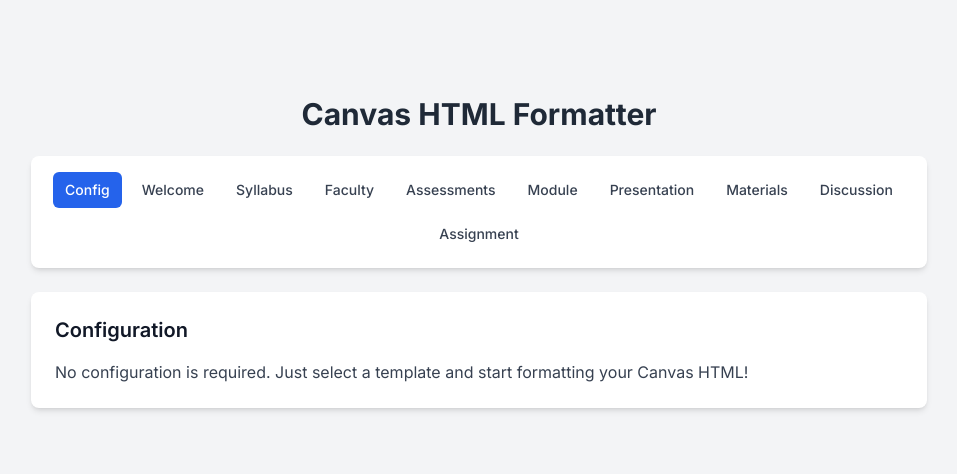
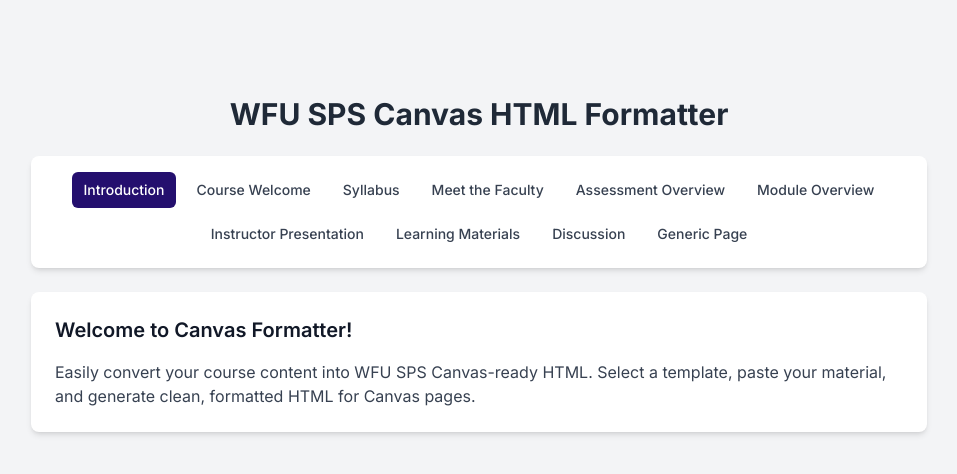
Before and after one commit to dm-kaplan/canvas-formatter, a Next.js app: page / in a window 1280 px wide. Shown: the top 474 px of the page, without its empty margins (161-1118 px from the left). Built offline with nearby package versions, Linux system fonts and the light colour scheme.

Commit message:
Update colors, tab labels, and main page title

```diff
--- a/app/globals.css
+++ b/app/globals.css
@@ -1,3 +1,8 @@
+
 @tailwind base;
 @tailwind components;
 @tailwind utilities;
+
+.bg-canvas-blue {
+	background-color: #503F8B;
+}
--- a/app/page.tsx
+++ b/app/page.tsx
@@ -76,7 +76,7 @@
       onClick={() => setActiveForm(form)}
       className={`px-3 py-2 text-sm font-medium rounded-md ${
         activeForm === form
-          ? "bg-blue-600 text-white"
+          ? "bg-[#240F6E] text-white"
           : "text-gray-700 hover:bg-gray-200"
       }`}
     >
@@ -88,21 +88,21 @@
     <main className="flex min-h-screen flex-col items-center p-6 md:p-12 lg:p-24">
       <div className="w-full max-w-4xl">
         <h1 className="text-3xl font-bold text-gray-800 mb-6 text-center">
-          Canvas HTML Formatter
+          WFU SPS Canvas HTML Formatter
         </h1>
 
         <div className="bg-white rounded-lg shadow-md p-4 mb-6">
           <nav className="flex flex-wrap gap-2 justify-center">
-            <NavButton form="config" label="Config" />
-            <NavButton form="welcome" label="Welcome" />
+            <NavButton form="config" label="Introduction" />
+            <NavButton form="welcome" label="Course Welcome" />
             <NavButton form="syllabus" label="Syllabus" />
-            <NavButton form="faculty" label="Faculty" />
-            <NavButton form="assessment" label="Assessments" />
-            <NavButton form="module" label="Module" />
-            <NavButton form="presentation" label="Presentation" />
-            <NavButton form="materials" label="Materials" />
+            <NavButton form="faculty" label="Meet the Faculty" />
+            <NavButton form="assessment" label="Assessment Overview" />
+            <NavButton form="module" label="Module Overview" />
+            <NavButton form="presentation" label="Instructor Presentation" />
+            <NavButton form="materials" label="Learning Materials" />
             <NavButton form="discussion" label="Discussion" />
-            <NavButton form="assignment" label="Assignment" />
+            <NavButton form="assignment" label="Generic Page" />
           </nav>
         </div>
 
--- a/components/ConfigForm.tsx
+++ b/components/ConfigForm.tsx
@@ -14,10 +14,10 @@
   return (
     <div className="bg-white rounded-lg shadow-md p-6">
       <h2 className="text-xl font-semibold text-gray-900 mb-4">
-        Configuration
+        Welcome to Canvas Formatter!
       </h2>
       <div className="text-gray-700 text-base">
-        No configuration is required. Just select a template and start formatting your Canvas HTML!
+        Easily convert your course content into WFU SPS Canvas-ready HTML. Select a template, paste your material, and generate clean, formatted HTML for Canvas pages.
       </div>
     </div>
   );
```
